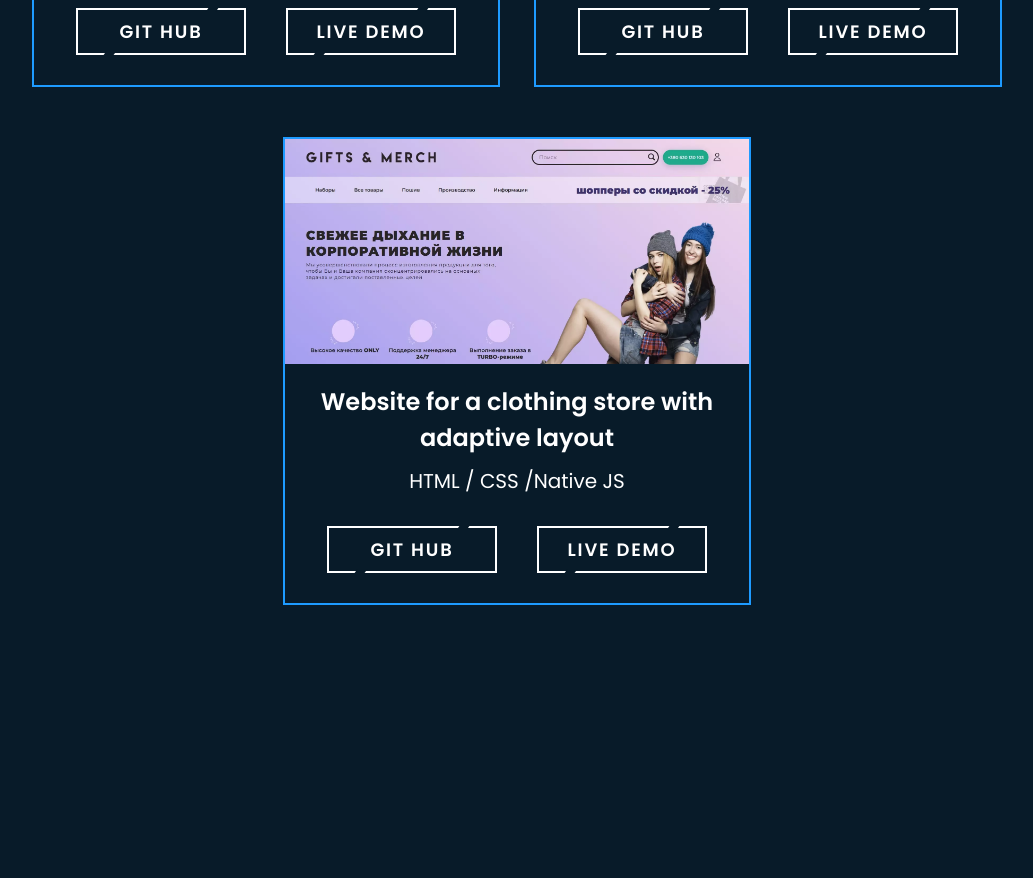
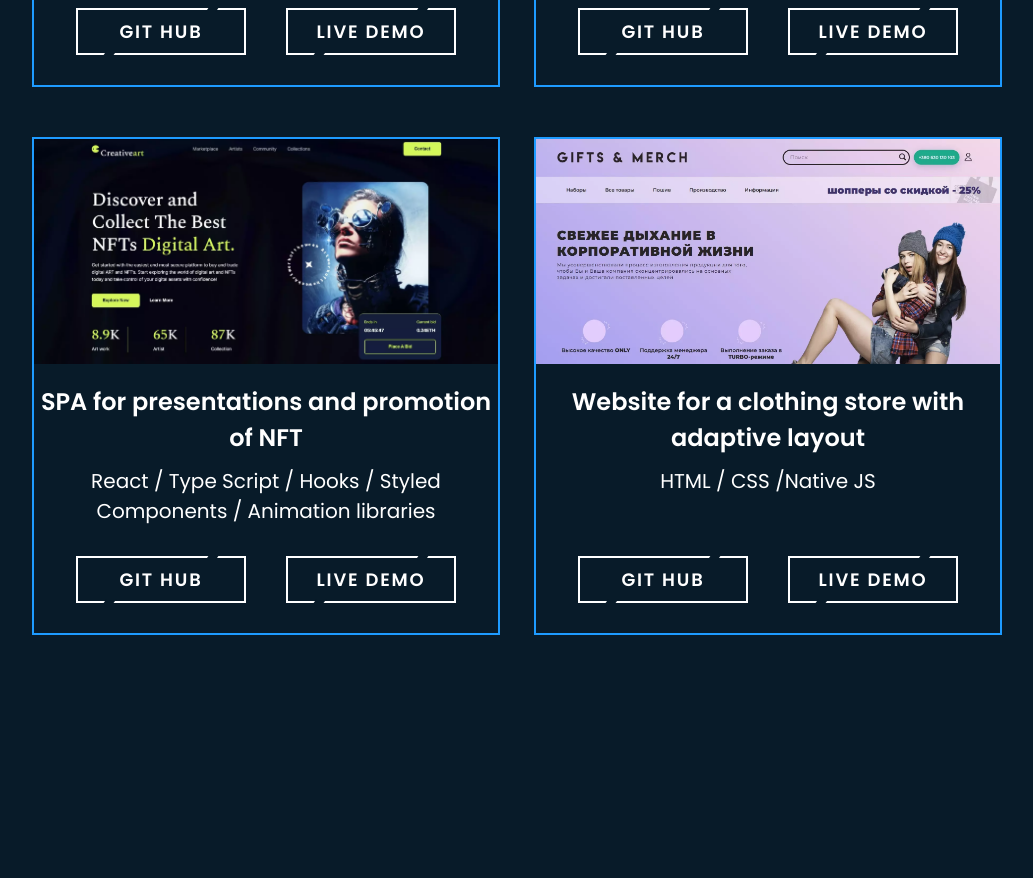
Before and after one commit to VitaliKozhurov/portfolio, a React (Create React App) app: page / in a window 1280 px wide. Shown: the part 2800-3678 px from the top of the page, without its empty margins (123-1156 px from the left). Built offline with nearby package versions, Linux system fonts and the light colour scheme.

Commit message:
feat: add links to projects and favicon

```diff
--- a/public/index.html
+++ b/public/index.html
@@ -8,8 +8,8 @@
             name="description"
             content="Web site created using create-react-app"
         />
-        <link rel="manifest" href="%PUBLIC_URL%/manifest.json" />
-        <title>Portfolio</title>
+        <link rel="icon" href="%PUBLIC_URL%/favicon.png" />
+        <title>Portfolio Web Dev</title>
     </head>
     <body>
         <noscript>You need to enable JavaScript to run this app.</noscript>
--- a/src/components/Works/Work/Work.tsx
+++ b/src/components/Works/Work/Work.tsx
@@ -5,9 +5,11 @@ type WorkPropsType = {
     title: string;
     image: string
     description: string;
+    gitHubUrl:string;
+    deployUrl:string
 };
 
-export const Work: FC<WorkPropsType> = ({title, image, description}) => {
+export const Work: FC<WorkPropsType> = ({title, image, description, gitHubUrl, deployUrl}) => {
     return (
         <li className={style.item}>
             <div className={style.bg}>
@@ -16,8 +18,8 @@ export const Work: FC<WorkPropsType> = ({title, image, description}) => {
             <h3 className={style.title}>{title}</h3>
             <p className={style.description}>{description}</p>
             <div className={style.links}>
-                <a href="#"> <span>Git Hub</span><i></i></a>
-                <a href="#"><span>Live Demo</span><i></i></a>
+                <a href={gitHubUrl} target={'_blank'}> <span>Git Hub</span><i></i></a>
+                <a href={deployUrl} target={'_blank'}><span>Live Demo</span><i></i></a>
             </div>
         </li>
     );
--- a/src/components/Works/Works.tsx
+++ b/src/components/Works/Works.tsx
@@ -6,6 +6,7 @@ import todo_list from '../../common/image/todo.webp';
 import counter from '../../common/image/counter.webp';
 import game from '../../common/image/game.webp';
 import shop from '../../common/image/shop.webp';
+import nft from '../../common/image/nft.webp';
 import {textAnimation} from '../Skills/Skills';
 import {motion} from 'framer-motion';
 
@@ -15,6 +16,8 @@ type WorkType = {
     title: string;
     image: string
     description: string;
+    gitHubUrl:string;
+    deployUrl:string
 };
 const list: Array<WorkType> = [
     {
@@ -23,6 +26,8 @@ const list: Array<WorkType> = [
         image: social_network,
         description:
             'React / Type Script / Redux / Redux Thunk / React Router / Formik / Axios / Hooks and Classes',
+        gitHubUrl: 'https://github.com/VitaliKozhurov/social-network',
+        deployUrl:'https://vitalikozhurov.github.io/social-network/'
     },
     {
         id: 2,
@@ -30,6 +35,8 @@ const list: Array<WorkType> = [
         image: todo_list,
         description:
             'React / Type Script / Redux Toolkit / Redux Thunk / React Router / Storybook / Jest / Material UI / Formik / Axios / Hooks',
+        gitHubUrl: 'https://github.com/VitaliKozhurov/todolists',
+        deployUrl:'https://vitalikozhurov.github.io/todolists/'
     },
     {
         id: 3,
@@ -37,6 +44,8 @@ const list: Array<WorkType> = [
         image: counter,
         description:
             'React / Type Script / Redux  / Hooks',
+        gitHubUrl: 'https://github.com/VitaliKozhurov/counter',
+        deployUrl:'https://counter-seven-virid.vercel.app/'
     },
     {
         id: 4,
@@ -44,13 +53,26 @@ const list: Array<WorkType> = [
         image: game,
         description:
             'Native JS / CSS',
+        gitHubUrl: 'https://github.com/VitaliKozhurov/kozhurov_game.github.io',
+        deployUrl:'https://vitalikozhurov.github.io/kozhurov_game.github.io/'
     },
     {
         id: 5,
+        title: 'SPA for presentations and promotion of NFT',
+        image: nft,
+        description:
+            'React / Type Script / Hooks / Styled Components / Animation libraries',
+        gitHubUrl: 'https://github.com/VitaliKozhurov/nft-art',
+        deployUrl:'https://nft-art-tau.vercel.app/'
+    },
+    {
+        id: 6,
         title: 'Website for a clothing store with adaptive layout',
         image: shop,
         description:
             'HTML / CSS /Native JS',
+        gitHubUrl: 'https://github.com/VitaliKozhurov/mywebsite.io',
+        deployUrl:'https://vitalikozhurov.github.io/mywebsite.io/'
     },
 ];
 
@@ -81,6 +103,8 @@ export const Works = () => {
                             title={item.title}
                             image={item.image}
                             description={item.description}
+                            gitHubUrl={item.gitHubUrl}
+                            deployUrl={item.deployUrl}
                         />
                     ))}
                 </motion.ul>
```
Also changed, not shown: public/manifest.json (deleted).
